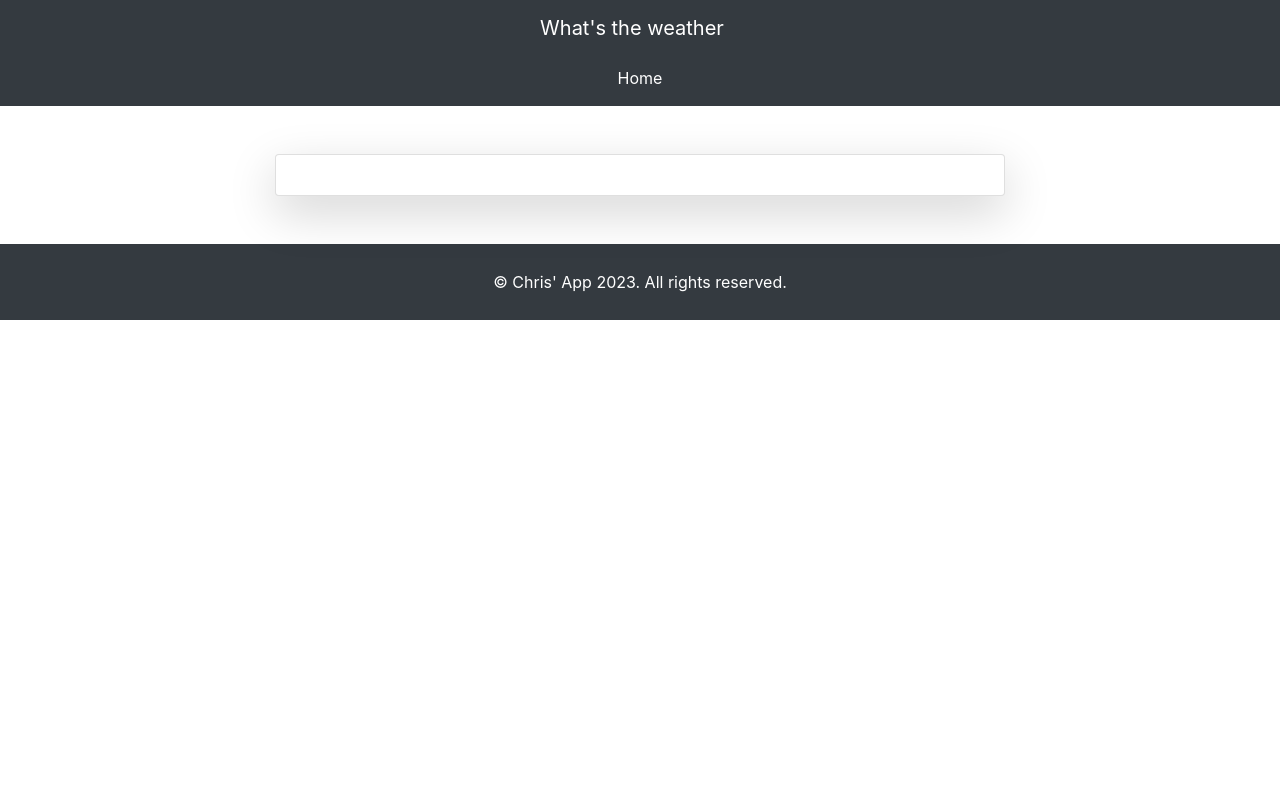
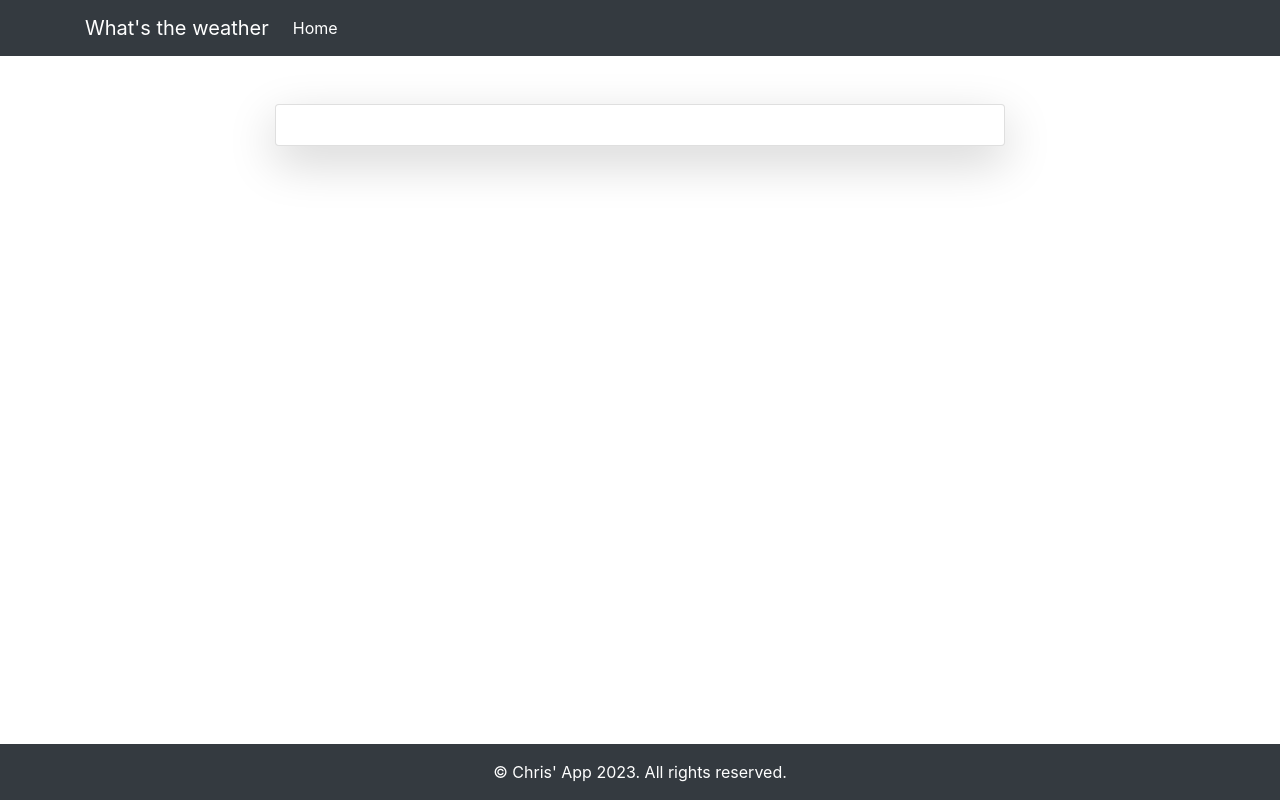
Before and after one commit to cce2955/DjangoWeatherApp, a Django app: template the_weather/weather_app/templates/base.html in a window 1280 px wide. Run offline with Django 4.2, Linux system fonts and the light colour scheme; the template is opened without the code that fills it, so the values that code supplies are empty; some libraries are stand-ins or nearby versions.

Commit message:
Fixed the CSS

```diff
--- a/the_weather/the_weather/settings.py
+++ b/the_weather/the_weather/settings.py
@@ -121,8 +121,9 @@ USE_TZ = True
 # Static files (CSS, JavaScript, Images)
 # https://docs.djangoproject.com/en/4.2/howto/static-files/
 
-STATIC_URL = 'static/'
-STATICFILES_DIRS = [os.path.join(BASE_DIR, 'app/static')]
+STATIC_URL = '/static/'
+STATICFILES_DIRS = [
+    BASE_DIR / "static",]
 # Default primary key field type
 # https://docs.djangoproject.com/en/4.2/ref/settings/#default-auto-field
 
--- /dev/null
+++ b/the_weather/weather_app/static/css/styles.css
@@ -0,0 +1,22 @@
+body {
+  display: flex;
+  flex-direction: column;
+  min-height: 100vh;
+}
+
+.container {
+  flex: 1;
+}
+
+.footer {
+  position: fixed;
+  bottom: 0;
+  width: 100%;
+  background-color: #343a40;
+  color: white;
+  padding: 10px;
+}
+
+.card-body > *:not(:last-child) {
+  margin-bottom: 10px;
+}
--- a/the_weather/weather_app/static/weather_app/css/styles.css
+++ /dev/null
@@ -1,13 +0,0 @@
-p, button {
-    padding-top: 10px;
-    padding-bottom: 10px;
-  }
-  .container {
-    display: flex;
-    flex-direction: column;
-    justify-content: space-between;
-    gap: 10px;
-  }
-  .card-body > *:not(:last-child) {
-    margin-bottom: 10px;
-  }
--- a/the_weather/weather_app/templates/base.html
+++ b/the_weather/weather_app/templates/base.html
@@ -8,7 +8,7 @@
 
   <link rel="stylesheet" href="https://maxcdn.bootstrapcdn.com/bootstrap/4.5.2/css/bootstrap.min.css">
 
-  <link rel="stylesheet" href="styles.css">
+  <link rel="stylesheet" href="{% static 'css/styles.css' %}">
 
 
   <script src="https://ajax.googleapis.com/ajax/libs/jquery/3.5.1/jquery.min.js"></script>
```
